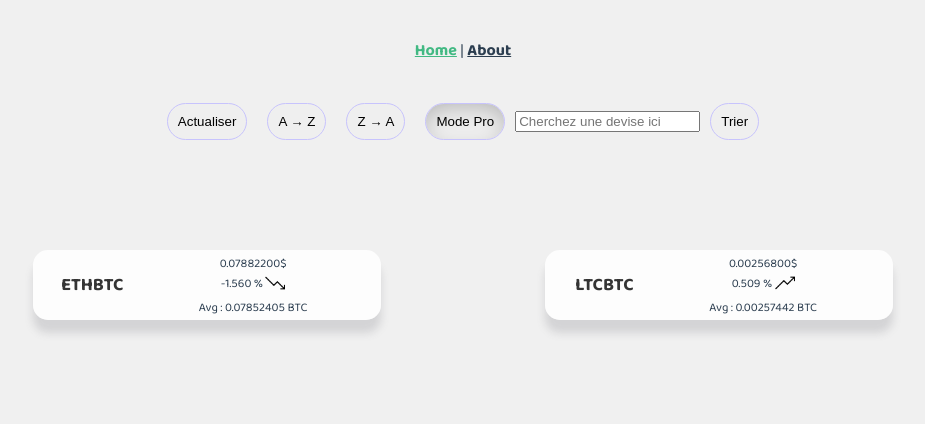
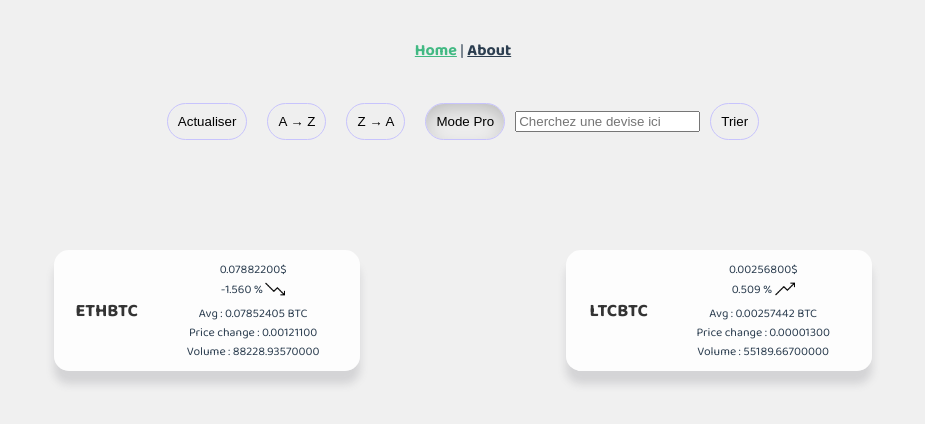
Before and after one commit to Ibramadi75/crypto-labs, a Vue app: page / in a window 1280 px wide. Both pictures are taken after a click on the button "Mode Pro". Shown: the top 424 px of the page, without its empty margins (185-1110 px from the left). Built offline with nearby package versions, Linux system fonts and the light colour scheme.

Commit message:
v0.0.12
modification des méthodes de manière conventionnelle, ajout d'affichage pour le mode Pro, v-if pour afficher le nom de la devise pour chaque élément, ajout de style pour le mode Pro et pour finir l'ajout d'un début de documentation

```diff
--- a/package.json
+++ b/package.json
@@ -1,6 +1,6 @@
 {
   "name": "crypto-labs",
-  "version": "0.0.111",
+  "version": "0.0.12",
   "private": true,
   "scripts": {
     "serve": "vue-cli-service serve",
--- a/src/components/HelloWorld.vue
+++ b/src/components/HelloWorld.vue
@@ -25,7 +25,7 @@
   <button @click="Tri(this.trieur)">Trier</button>
   <section id="crypto-main">
     <div class="items" v-for="crypto in reponse" v-bind:key="crypto.id">
-      <div class="symbols">
+      <div class="crypto_symbol">
         <span v-if="!modePro"
           >{{ crypto.symbol.slice(0, 6)
           }}<span v-if="crypto.symbol.length > 6">...</span></span
@@ -55,7 +55,7 @@
             style="transform: scaleY(-1)"
           />
         </div>
-        <div class="avgPrice" @click="SetModePro">
+        <div class="crypto_avgPrice" @click="SetModePro">
           <span>Avg : </span>
           <span v-if="!modePro">{{ parseFloat(crypto.weightedAvgPrice).toFixed(4) }}
             <span v-if="crypto.symbol.length <= 6">{{(crypto.symbol).slice(-3)}}</span>
@@ -66,7 +66,11 @@
             <span v-else>{{ crypto.weightedAvgPrice }} {{(crypto.symbol).slice(-4)}}</span>
           </span>
         </div>
-        <div class="graphs"></div>
+        <div class="modePro-infos" v-if="modePro">
+          <div class="crypto_priceChange">Price change : {{crypto.priceChange}}</div>
+          <div class="crypto_volume">Volume : {{crypto.volume}}</div>
+          <div></div>
+        </div>
       </div>
     </div>
   </section>
@@ -262,11 +266,11 @@ a {
   color: #42b983;
 }
 .items-modePro.items-modePro{
-  width: 32%;
+  width: 28%;
 }
 .items {
   width:22% ;
-  height: 70px;
+  min-height: 70px;
   border-radius: 15px;
   background: #ffffffe0;
   min-width: 200px;
@@ -295,7 +299,7 @@ a {
   align-items: center;
   flex-wrap: wrap;
 }
-.symbols {
+.crypto_symbol {
   color: rgba(0, 0, 0, 0.795);
   font-size: 18px;
   font-weight: 700;
@@ -310,7 +314,7 @@ a {
 img {
   vertical-align: bottom;
 }
-.avgPrice {
+.crypto_avgPrice {
   margin-top: 5px;
   white-space: nowrap;
 }
```
